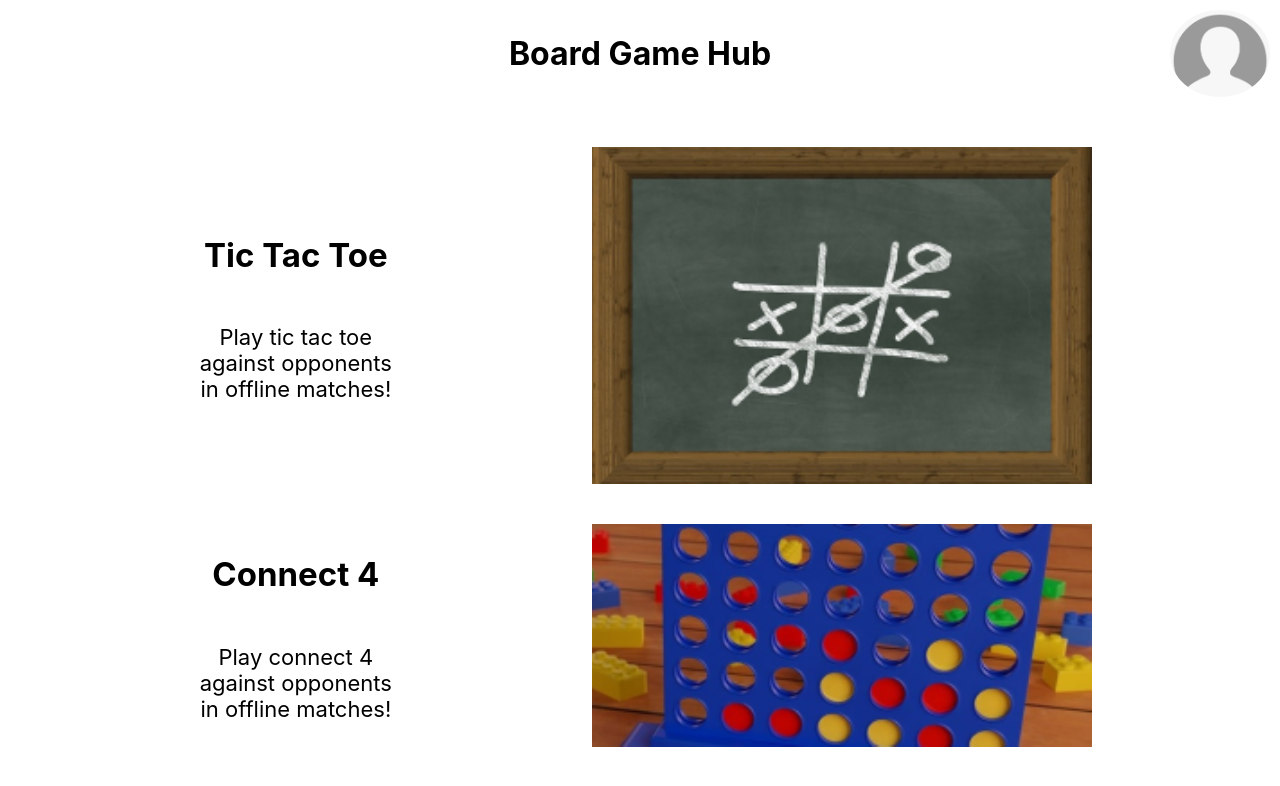
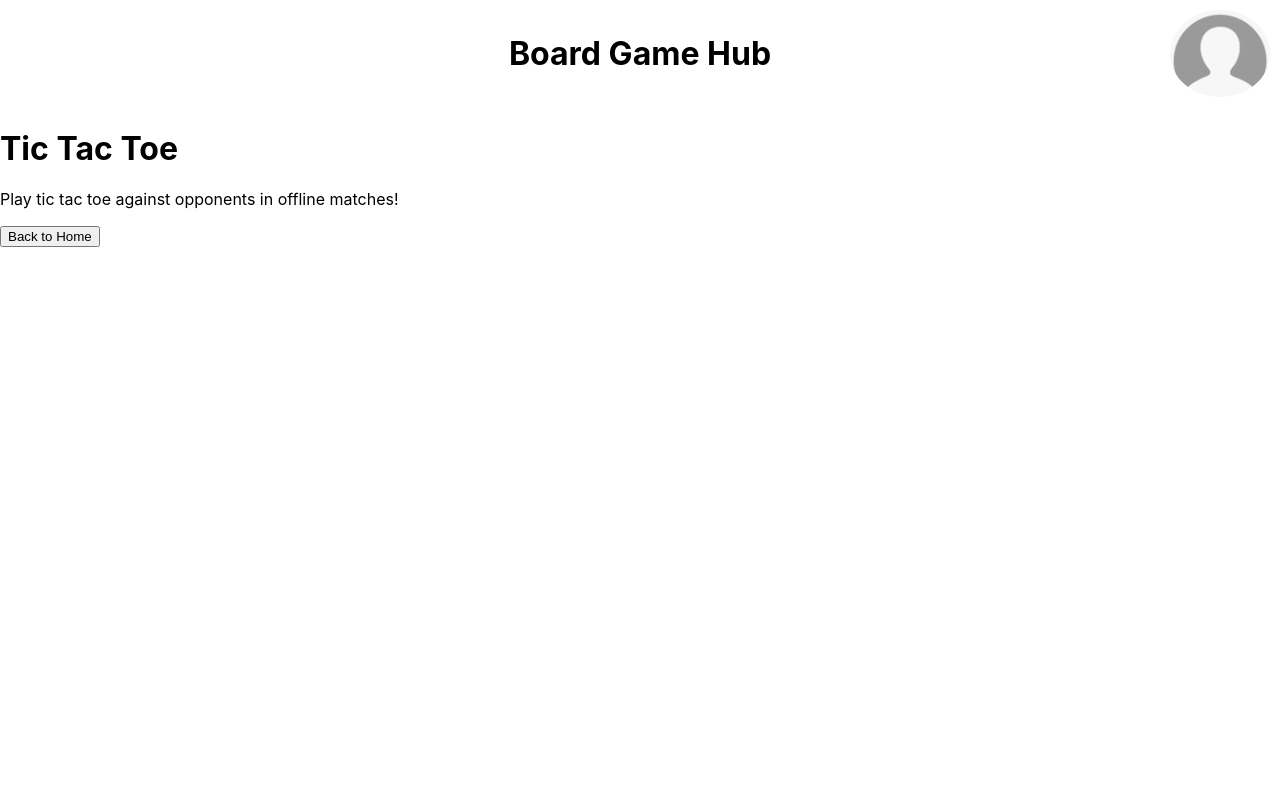
Before and after one commit to WyattHolliday/website_ai, a React (Create React App) app: page /Tictactoe in a window 1280 px wide. Shown: the top 786 px of the page. Built offline with nearby package versions, Linux system fonts and the light colour scheme.

Commit message:
Added new page functionality

```diff
--- a/package.json
+++ b/package.json
@@ -8,6 +8,7 @@
     "@testing-library/user-event": "^13.5.0",
     "react": "^18.2.0",
     "react-dom": "^18.2.0",
+    "react-router-dom": "^6.22.2",
     "react-scripts": "5.0.1",
     "web-vitals": "^2.1.4"
   },
--- a/src/App.js
+++ b/src/App.js
@@ -1,27 +1,23 @@
+import { BrowserRouter as Router, Routes, Route } from 'react-router-dom';
 import GameDisplay from './GameDisplay';
+import Tictactoe from './Tictactoe';
 import empty_pfp from './img/user_avatar.png';
 import tictactoe_img from './img/tictactoe.png';
-import connect4_img from './img/connect4.png';
+// import connect4_img from './img/connect4.png';
 import './App.css';
 
 function App() {
   return (
-    <>
+    <Router>
       <header className="App-header">
         <h1 className='header-text'>Board Game Hub</h1>
         <img src={empty_pfp} className="pfp-img" alt="profile" />
       </header>
-      <GameDisplay
-        gameName="Tic Tac Toe"
-        gameDescription="Play tic tac toe against opponents in offline matches!"
-        gameImg={tictactoe_img}
-      />
-      <GameDisplay
-        gameName="Connect 4"
-        gameDescription="Play connect 4 against opponents in offline matches!"
-        gameImg={connect4_img}
-      />
-    </>
+      <Routes>
+        <Route path="/" element={<GameDisplay gameName="Tic Tac Toe" gameDescription="Play tic tac toe against opponents in offline matches!" gameImg={tictactoe_img} path="/Tictactoe" />} />
+        <Route path="/Tictactoe" element={<Tictactoe />} />
+      </Routes>
+    </Router>
   );
 }
 
--- a/src/GameDisplay.js
+++ b/src/GameDisplay.js
@@ -1,9 +1,11 @@
-function GameDisplay({ gameName, gameDescription, gameImg }) {
+import { Link } from 'react-router-dom';
+
+function GameDisplay({ gameName, gameDescription, gameImg, path }) {
   return (
     <div className="game-display">
         <div className="game-text-container">
             <h2 className="game-text">{gameName}</h2>
-            <p className="game-text">{gameDescription}</p>
+            <Link to={path} className="game-text">{gameDescription}</Link>
         </div>
         <img className="game-display-img" src={gameImg} alt={gameName} />
     </div>
--- /dev/null
+++ b/src/Tictactoe.js
@@ -0,0 +1,19 @@
+import { useNavigate } from 'react-router-dom';
+
+function Tictactoe() {
+  let navigate = useNavigate();
+
+  function handleBackToHome() {
+    navigate('/', { replace: true });
+  }
+
+  return (
+    <>
+      <h1>Tic Tac Toe</h1>
+      <p>Play tic tac toe against opponents in offline matches!</p>
+      <button onClick={handleBackToHome}>Back to Home</button>
+    </>
+  );
+}
+
+export default Tictactoe;
```
Also changed, not shown: 1 other file (tests, documents, lock files or other folders).
